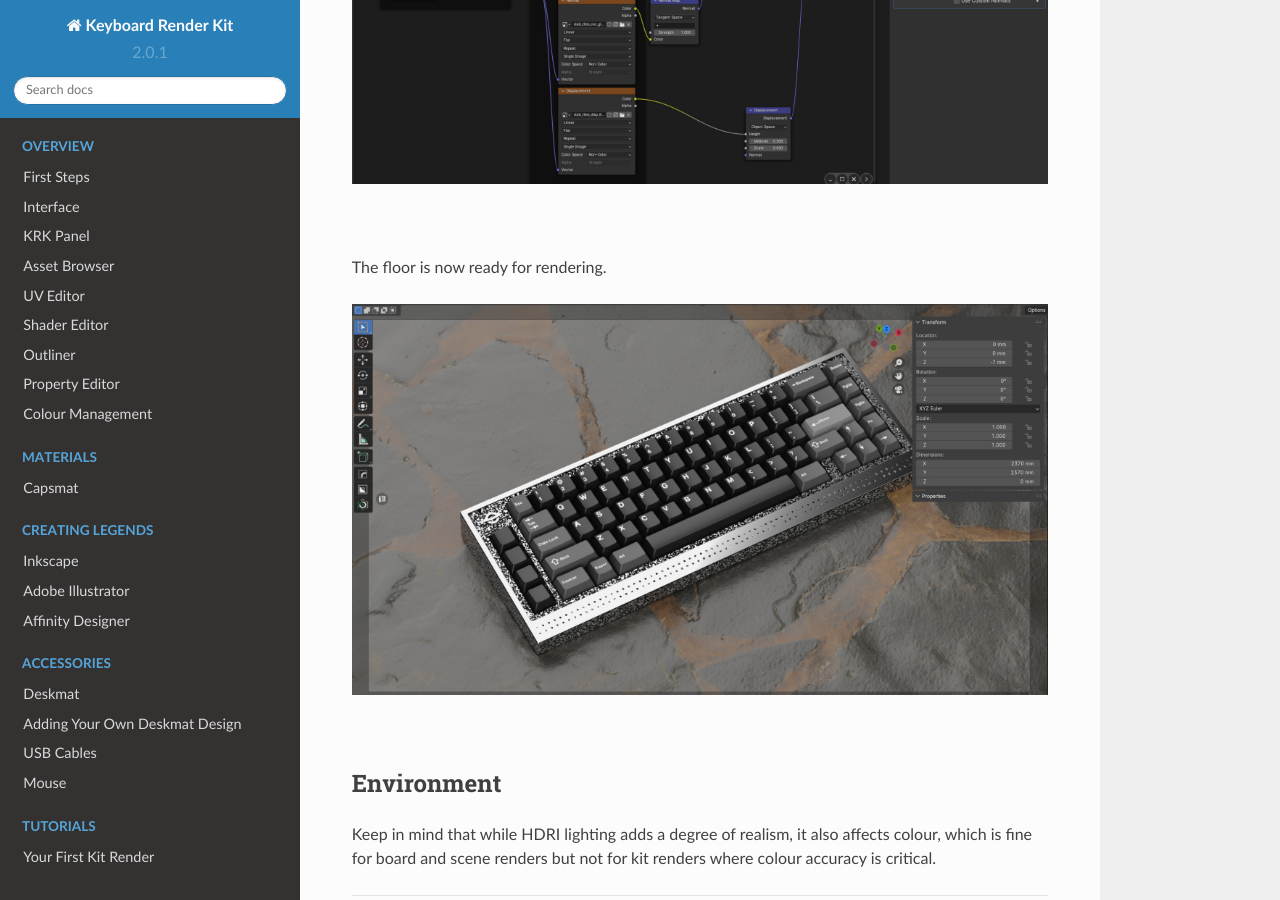
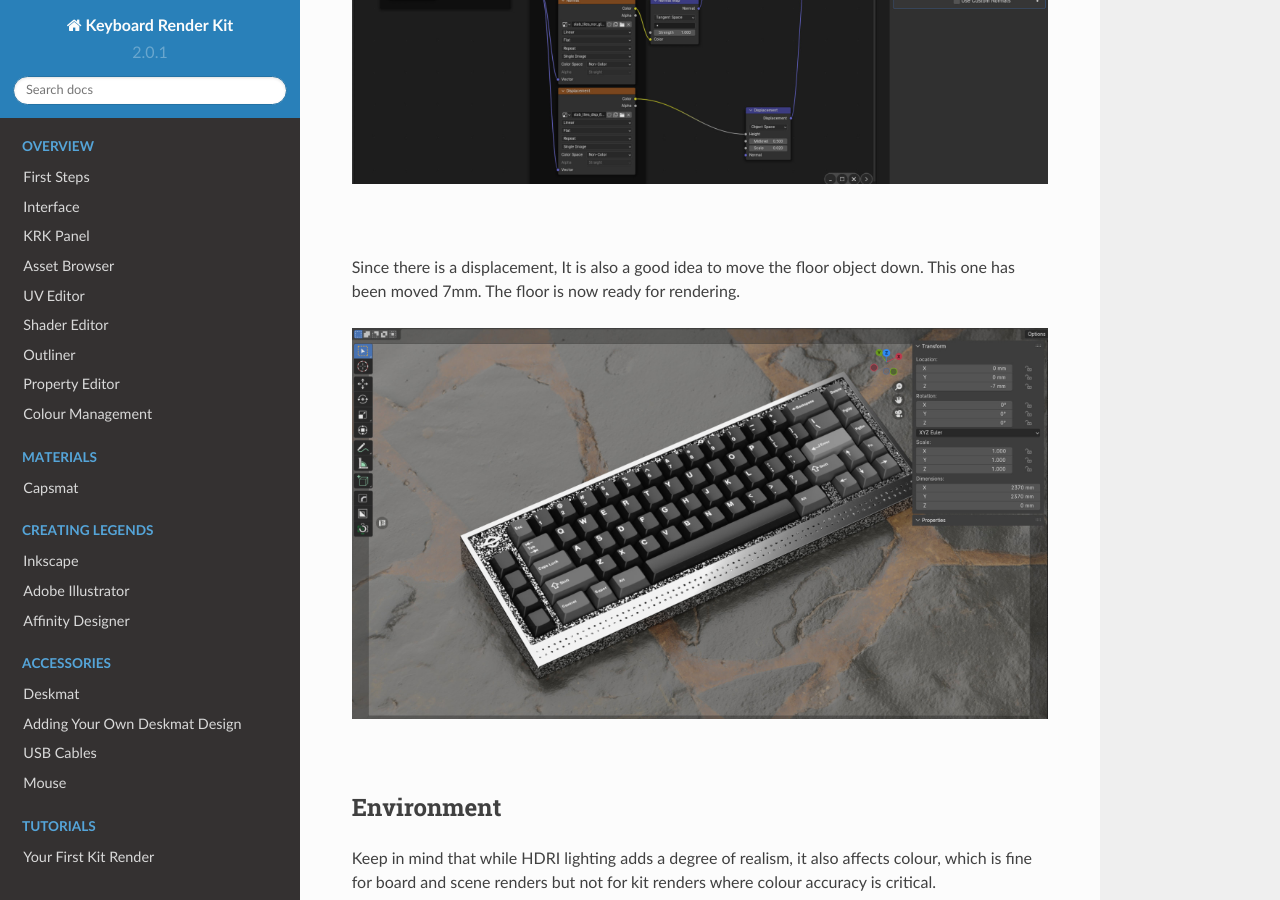
Before and after one commit to imperfectlink/KeyboardRenderKit, a Sphinx documentation site: the page built from docs/source/polyhaven.rst, in a window 1280 px wide and 900 px high, scrolled down 4118 px. Built offline with Sphinx 7.4.7 and the Read the Docs theme 2.0.0, drawn with Linux system fonts in a browser that asks for light colours.

Commit message:
Update polyhaven.rst

```diff
--- a/docs/source/polyhaven.rst
+++ b/docs/source/polyhaven.rst
@@ -55,7 +55,7 @@ By default, there is not enough geometry for the displacement to push and the sc
 
 |
 
-The floor is now ready for rendering.
+Since there is a displacement, It is also a good idea to move the floor object down. This one has been moved 7mm. The floor is now ready for rendering.
 
 .. image:: img/PolyHaven_08.jpg
 
```
